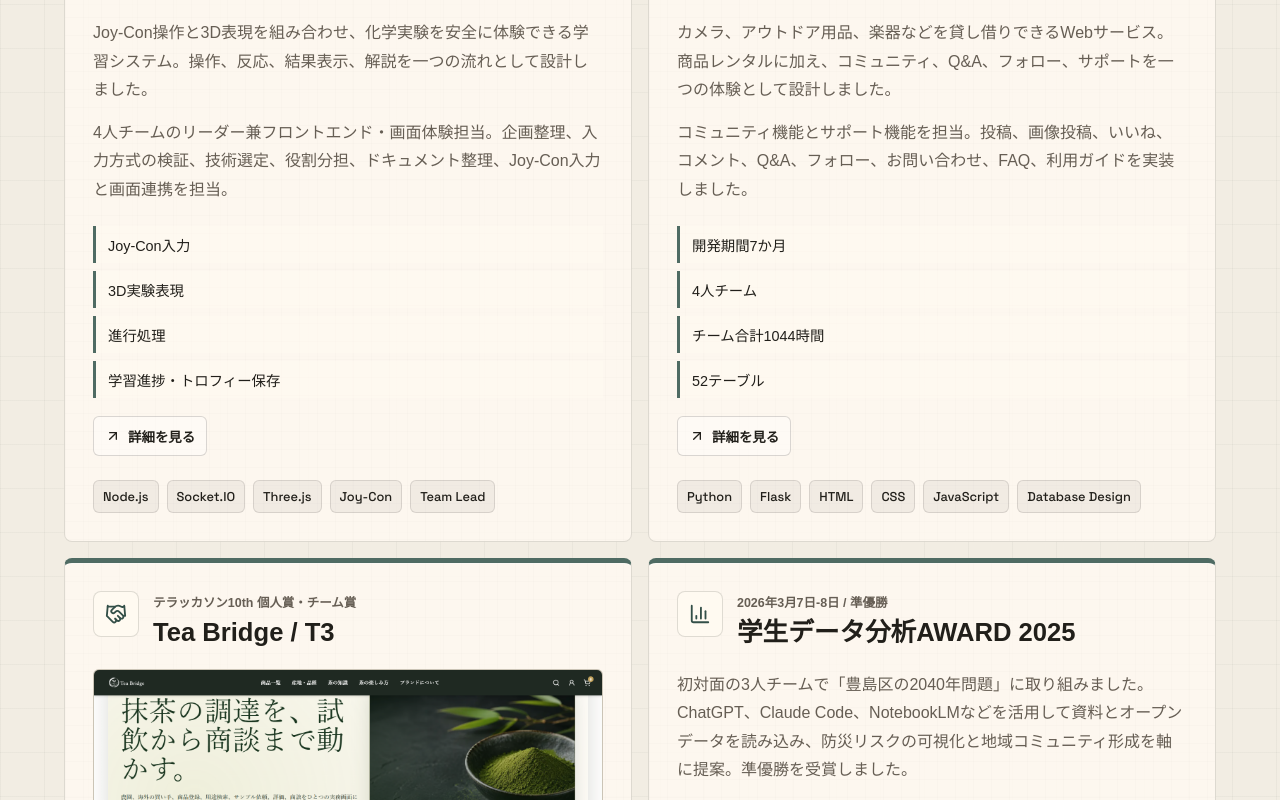
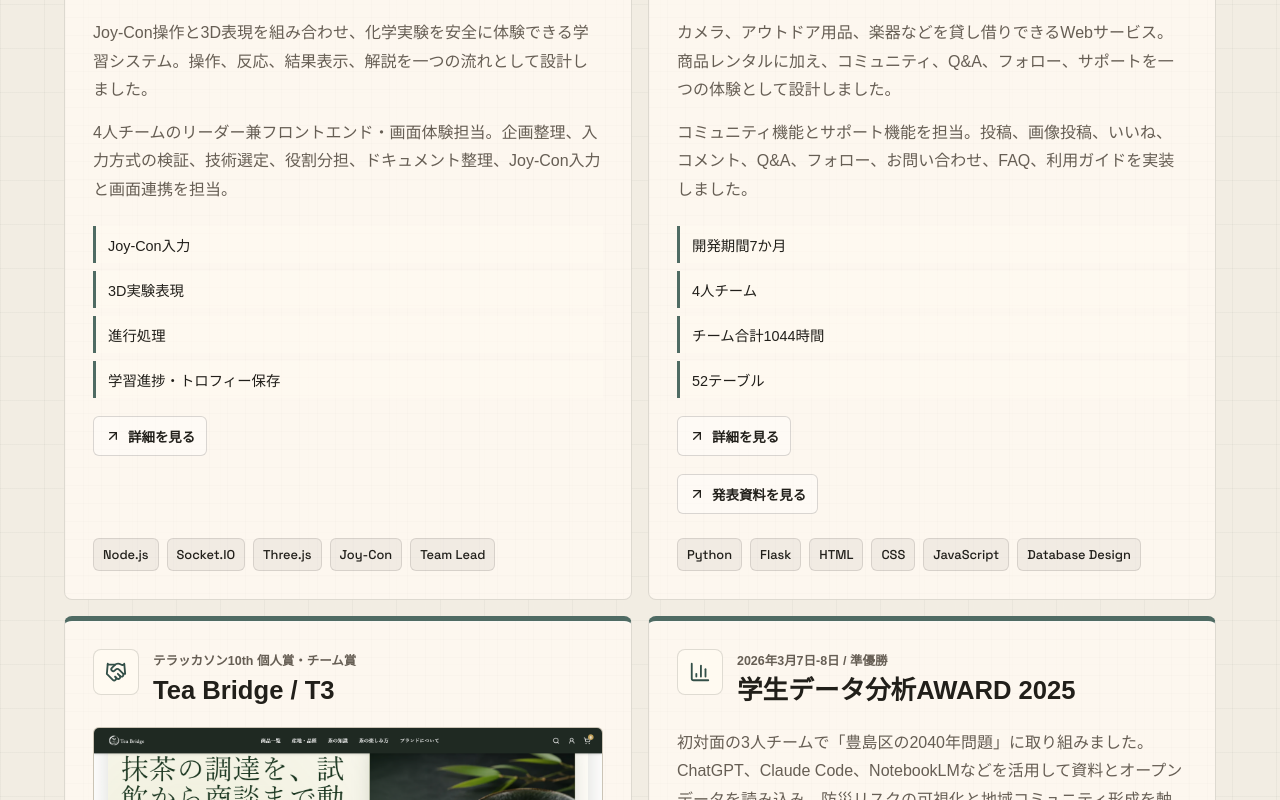
Before and after one commit to indo40722/portfolio, a React (Vite) app: page / in a window 1280 px wide. Shown: the part 1448-2248 px from the top of the page. Built offline with nearby package versions, Linux system fonts and the light colour scheme; a web font is replaced by a local one.

Commit message:
Hoppy詳細に発表資料を追加

```diff
--- a/src/components/ProjectDetailPage.tsx
+++ b/src/components/ProjectDetailPage.tsx
@@ -64,13 +64,18 @@ export function ProjectDetailPage({ project }: { project: Project }) {
                 <li key={stackItem}>{stackItem}</li>
               ))}
             </ul>
-            {project.link && (
+          </section>
+
+          {project.link && (
+            <section className="detail-section">
+              <p className="eyebrow">Materials</p>
+              <h2>関連資料</h2>
               <a className="project-link detail-external-link" href={project.link.href} target="_blank" rel="noreferrer">
                 <ExternalLink aria-hidden="true" />
                 {project.link.label}
               </a>
-            )}
-          </section>
+            </section>
+          )}
         </div>
       </section>
     </article>
--- a/src/content/portfolio.ts
+++ b/src/content/portfolio.ts
@@ -244,7 +244,7 @@ export const featuredProjects: Project[] = [
     ],
     detail: {
       lead:
-        '趣味道具を貸し借りできるWebサービスです。商品レンタルだけでなく、投稿、Q&A、フォロー、問い合わせ、FAQ、利用ガイドまで含めて、趣味を始める前の不安を減らす体験を目指しました。',
+        '趣味道具を貸し借りできるWebサービスです。発表資料では、趣味を始めたい人が「何を買えばいいか分からない」「いきなり出費するのが怖い」と感じる場面を課題に置きました。商品レンタルに加えて、投稿、Q&A、フォロー、問い合わせ、FAQ、利用ガイドまで含めて、最初の一歩を支える体験を目指しました。',
       facts: [
         { label: '結果', value: 'Webシステム学内コンペ 銀賞' },
         { label: '体制', value: '4人チーム' },
@@ -254,9 +254,9 @@ export const featuredProjects: Project[] = [
       sections: [
         {
           eyebrow: 'Overview',
-          title: 'レンタル前後の不安まで扱う',
+          title: '趣味を始める前の不安まで扱う',
           body:
-            'カメラ、アウトドア用品、楽器などを貸し借りできるサービスとして制作しました。レンタル機能だけではなく、利用前に質問したり、投稿から雰囲気を知ったり、困った時にサポートへ進める導線も含めています。',
+            'カメラ、アウトドア用品、楽器などを貸し借りできるサービスとして制作しました。レンタル機能だけではなく、利用前に質問したり、体験投稿から雰囲気を知ったり、困った時にサポートへ進める導線も含めています。',
         },
         {
           eyebrow: 'Role',
@@ -267,9 +267,15 @@ export const featuredProjects: Project[] = [
         },
         {
           eyebrow: 'Design',
-          title: '52テーブルを前提に機能を組み立てる',
+          title: '投稿とQ&Aを商品導線につなげる',
           body:
-            'コミュニティ、商品、ユーザー、問い合わせなど複数の領域を扱うため、テーブル構成と画面で使うデータの関係を意識しました。後から変更しにくい部分ほど、先に整理してから実装することを意識しました。',
+            '発表資料では、経験者の投稿やアドバイスによって初心者が安心して趣味を始められることをHoppyの特徴としていました。実装では、商品、ユーザー、投稿、質問、回答、問い合わせが別々に見えすぎないように、画面ごとの責務とデータのつながりを整理しました。',
+        },
+        {
+          eyebrow: 'Decision',
+          title: 'レンタル後購入と本人確認も検討',
+          body:
+            'チームの案では、レンタルして気に入った道具をそのまま購入できる選択肢や、ユーザー間取引の不安を減らす本人確認も検討していました。自分が担当したコミュニティ、Q&A、サポート機能も、レンタル前後の不安を減らす流れの中に位置づけています。',
         },
         {
           eyebrow: 'Result',
@@ -278,6 +284,10 @@ export const featuredProjects: Project[] = [
             '4人チームで7か月制作し、チーム合計開発時間は1044時間です。Webシステム学内コンペで銀賞を受賞しました。',
         },
       ],
+    },
+    link: {
+      href: 'documents/hoppy-presentation.pdf',
+      label: '発表資料を見る',
     },
     Icon: Boxes,
   },
```
Also changed, not shown: public/profile.md (+3 -0 lines), public/llms.txt, 3 other files (tests, documents, lock files or other folders).
